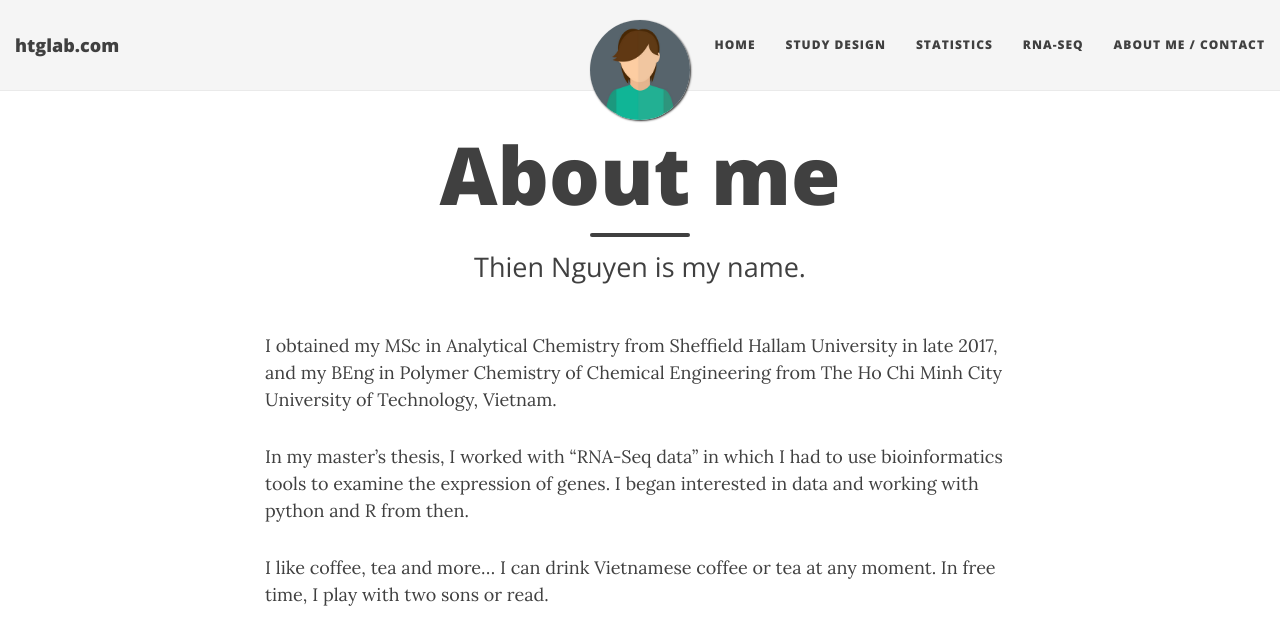
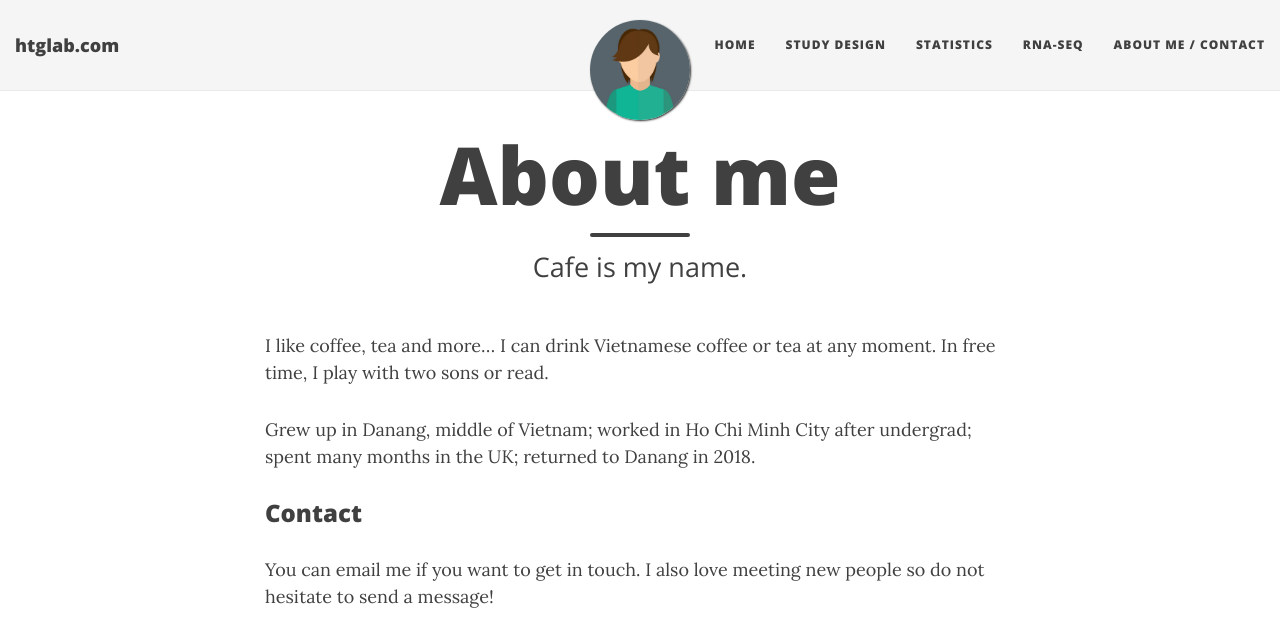
Before and after one commit to notelai/notelai.github.io, a Jekyll site: the page built from aboutme.md, in a window 1280 px wide and 900 px high, cut to the strip 0-636 px from the top of the window. Built offline with Jekyll 4.4.1, drawn with Linux system fonts in a browser that asks for light colours; nearby versions of some CDN libraries.

Commit message:
Update aboutme.md

```diff
--- a/aboutme.md
+++ b/aboutme.md
@@ -1,13 +1,10 @@
 ---
 layout: page
 title: About me
-subtitle: Thien Nguyen is my name.
+subtitle: Cafe is my name.
 avatar: "/img/about-me.png"
 round-avatar: true
 ---
-I obtained my MSc in Analytical Chemistry from Sheffield Hallam University in late 2017, and my BEng in Polymer Chemistry of Chemical Engineering from The Ho Chi Minh City University of Technology, Vietnam.
-
-In my master's thesis, I worked with “RNA-Seq data” in which I had to use bioinformatics tools to examine the expression of genes. I began interested in data and working with python and R from then.
 
 I like coffee, tea and more... I can drink Vietnamese coffee or tea at any moment. In free time, I play with two sons or read.
 
```
